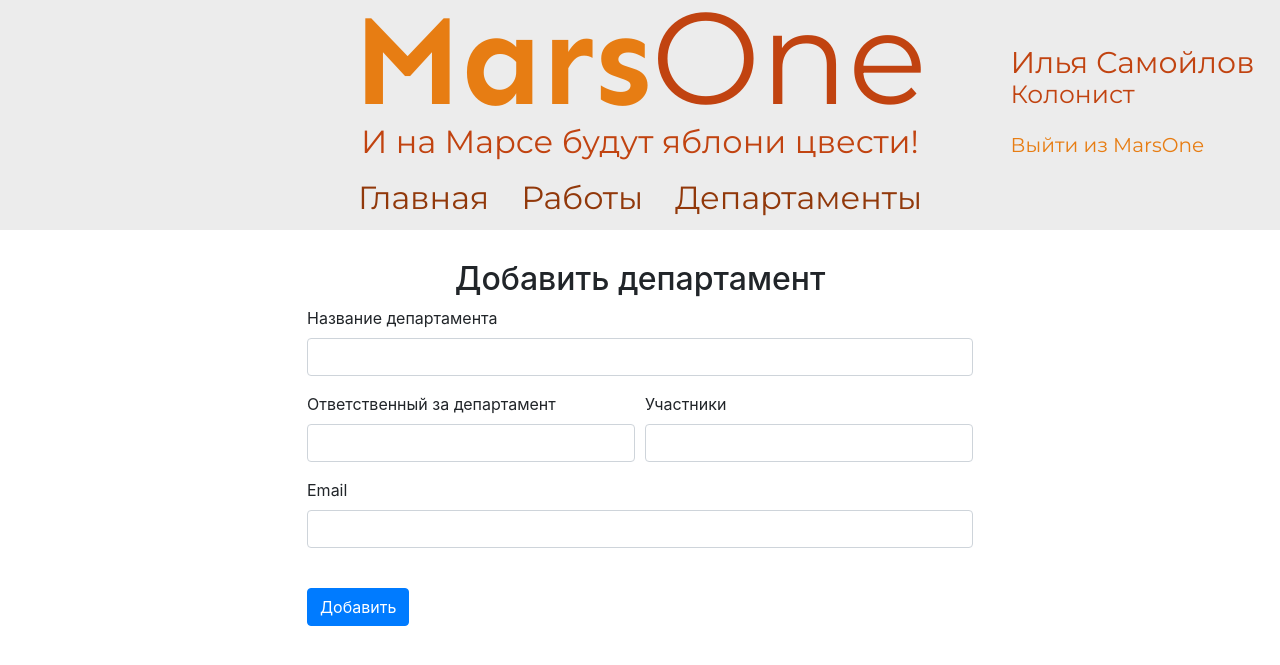
After one commit to SIAILYA/Flask-YaL, a Flask app: page /add_dep in a window 1280 px wide. The commit adds this page. Shown: the top 665 px of the page. Run offline with Flask 2, Linux system fonts and the light colour scheme; a user stored in the database is signed in; some libraries are stand-ins or nearby versions.

Commit message:
Добавлены департменты и работа с ними

```diff
--- a/data/__all_models.py
+++ b/data/__all_models.py
@@ -1,2 +1,3 @@
 from . import users
 from . import jobs
+from . import departments
--- /dev/null
+++ b/data/forms/add_dep_form.py
@@ -0,0 +1,11 @@
+from flask_wtf import FlaskForm
+from wtforms import *
+from wtforms.validators import DataRequired
+
+
+class AddDepartmentForm(FlaskForm):
+    title = StringField('Название департамента', validators=[DataRequired()])
+    chief = IntegerField('ID лидера', validators=[DataRequired()])
+    members = StringField('Участники', validators=[DataRequired()])
+    email = StringField('Email департамента', validators=[DataRequired()])
+    submit = SubmitField('Добавить')
--- a/main.py
+++ b/main.py
@@ -4,6 +4,8 @@ from flask import Flask, render_template, redirect
 from flask_login import LoginManager, login_user, login_required, logout_user, current_user
 
 from data import db_session
+from data.departments import Department
+from data.forms.add_dep_form import AddDepartmentForm
 from data.forms.add_work_form import AddWorkForm
 from data.forms.login_form import LoginForm
 from data.forms.register_form import RegisterForm
@@ -122,6 +124,64 @@ def del_job(job_id):
         return 'Ошибка доступа!'
 
 
+@app.route("/departments_list")
+def departments_list():
+    session = db_session.create_session()
+    departments = session.query(Department).all()
+    users = session.query(User).all()
+    us = {}
+    for u in users:
+        us.update({u.id: u.surname + ' ' + u.name})
+    return render_template("departments_list.html", departments=departments, us=us)
+
+
+@app.route("/add_dep", methods=['GET', 'POST'])
+@login_required
+def add_dep():
+    form = AddDepartmentForm()
+    session = db_session.create_session()
+    if form.validate_on_submit():
+        new_dep = Department(title=form.title.data,
+                             chief=form.chief.data,
+                             members=form.members.data,
+                             email=form.email.data)
+        session.add(new_dep)
+        session.commit()
+        return redirect('/departments_list')
+    return render_template('add_dep.html', form=form, title='Добавление работы')
+
+
+@app.route("/corr_dep/<dep_id>", methods=['GET', 'POST'])
+@login_required
+def corr_dep(dep_id):
+    form = AddDepartmentForm()
+    session = db_session.create_session()
+    if (current_user.id == session.query(Department).filter(Department.id == dep_id).first().chief) or (current_user.id == 1):
+        if form.validate_on_submit():
+            to_corr_dep = session.query(Department).filter(Department.id == dep_id).first()
+            to_corr_dep.title = form.title.data
+            to_corr_dep.chief = form.chief.data
+            to_corr_dep.email = form.email.data
+            session.commit()
+            return redirect('/departments_list')
+        return render_template('add_dep.html', title='Редактирование департамента', form=form,
+                               dep=session.query(Department).filter(Department.id == dep_id).first())
+    else:
+        return 'Ошибка доступа!'
+
+
+@app.route("/del_dep/<dep_id>", methods=['GET', 'POST'])
+@login_required
+def del_dep(dep_id):
+    session = db_session.create_session()
+    if (current_user.id == session.query(Department).filter(Department.id == dep_id).first().chief) or (current_user.id == 1):
+        session.delete(session.query(Department).filter(Department.id == dep_id).first())
+        session.commit()
+        return redirect('/departments_list')
+    else:
+        return 'Ошибка доступа!'
+
+
 @app.route('/register', methods=['GET', 'POST'])
 def register():
     form = RegisterForm()
--- a/static/css/jobs.css
+++ b/static/css/jobs.css
@@ -3,6 +3,12 @@
 }
 
 .add-work-form{
+     position: relative;
+     width: 60%;
+     left: 20%;
+}
+
+.add-dep-form{
     position: relative;
     width: 60%;
     left: 20%;
--- /dev/null
+++ b/templates/add_dep.html
@@ -0,0 +1,137 @@
+{% extends "base.html" %}
+{% block css_enable %}
+<link rel="stylesheet" href="/static/css/jobs.css">
+{% endblock %}
+
+{% block content %}
+<div class="title-line text-center">
+    {% if title == 'Редактирование департамента'%}
+        {{ title }}
+    {% else %}
+        <h2>Добавить департамент</h2>
+    {% endif %}
+</div>
+{% if not dep %}
+    <div class="add-dep-form">
+    <form method="post" novalidate>
+        {{ form.csrf_token }}
+        <div class="form-group">
+            <label for="title">Название департамента</label>
+            {% if not form.title.errors %}
+                {{ form.title(class="form-control") }}
+            {% else %}
+                {{ form.title(class="form-control is-invalid") }}
+                <div class="invalid-feedback">
+                    Введите название для департамента!
+                </div>
+            {% endif %}
+        </div>
+        <div class="form-row">
+            <div class="form-group col-md-6">
+                <label for="chief">Ответственный за департамент</label>
+                {% if not form.chief.errors %}
+                    {{ form.chief(class="form-control") }}
+                {% else %}
+                    {% if error == '1' %}
+                        {{ form.chief(class="form-control is-invalid") }}
+                        <div class="invalid-feedback">
+                            Нет пользователя с таким ID!
+                        </div>
+                    {% else %}
+                        {{ form.chief(class="form-control is-invalid") }}
+                        <div class="invalid-feedback">
+                            Пожалуйста укажите ответственного
+                        </div>
+                    {% endif %}
+                {% endif %}
+            </div>
+            <div class="form-group col-md-6">
+                <label for="collaborators">Участники</label>
+                {% if not form.members.errors %}
+                    {{ form.members(class="form-control") }}
+                {% else %}
+                    {{ form.members(class="form-control is-invalid") }}
+                    <div class="invalid-feedback">
+                        Пожалуйста укажите участников
+                    </div>
+                {% endif %}
+            </div>
+        </div>
+        <div class="form-group">
+            <label for="email">Email</label>
+            {% if not form.email.errors %}
+                {{ form.email(class="form-control") }}
+            {% else %}
+                {{ form.email(class="form-control is-invalid") }}
+                <div class="invalid-feedback">
+                    Введите Email департамента!
+                </div>
+            {% endif %}
+        </div>
+        <br>
+        {{ form.submit(class="btn btn-primary", type="submit") }}
+    </form>
+</div>
+{% else %}
+    <div class="add-dep-form">
+        <form method="post" novalidate>
+            {{ form.csrf_token }}
+            <div class="form-group">
+                <label for="title">Название департамента</label>
+                {% if not form.title.errors %}
+                    {{ form.title(class="form-control", value=dep.title) }}
+                {% else %}
+                    {{ form.title(class="form-control is-invalid") }}
+                    <div class="invalid-feedback">
+                        Введите название для департамента!
+                    </div>
+                {% endif %}
+            </div>
+            <div class="form-row">
+                <div class="form-group col-md-6">
+                    <label for="chief">Ответственный за департамент</label>
+                    {% if not form.chief.errors %}
+                        {{ form.chief(class="form-control", value=dep.chief) }}
+                    {% else %}
+                        {% if error == '1' %}
+                            {{ form.chief(class="form-control is-invalid") }}
+                            <div class="invalid-feedback">
+                                Нет пользователя с таким ID!
+                            </div>
+                        {% else %}
+                            {{ form.chief(class="form-control is-invalid") }}
+                            <div class="invalid-feedback">
+                                Пожалуйста укажите ответственного
+                            </div>
+                        {% endif %}
+                    {% endif %}
+                </div>
+                <div class="form-group col-md-6">
+                    <label for="collaborators">Участники</label>
+                    {% if not form.members.errors %}
+                        {{ form.members(class="form-control", value=dep.members) }}
+                    {% else %}
+                        {{ form.members(class="form-control is-invalid") }}
+                        <div class="invalid-feedback">
+                            Пожалуйста укажите участников
+                        </div>
+                    {% endif %}
+                </div>
+            </div>
+            <div class="form-group">
+                <label for="email">Email</label>
+                {% if not form.email.errors %}
+                    {{ form.email(class="form-control", value=dep.email) }}
+                {% else %}
+                    {{ form.email(class="form-control is-invalid") }}
+                    <div class="invalid-feedback">
+                        Введите Email департамента!
+                    </div>
+                {% endif %}
+            </div>
+            <br>
+            {{ form.submit(class="btn btn-primary", type="submit", value="Редактировать") }}
+        </form>
+    </div>
+{% endif %}
+{% endblock %}
--- a/templates/base.html
+++ b/templates/base.html
@@ -40,7 +40,7 @@
                 <a class="nav-link" href="/jobs_list">Работы</a>
             </li>
             <li class="nav-item">
-                <a class="nav-link disabled" href="#">Департаменты</a>
+                <a class="nav-link" href="/departments_list">Департаменты</a>
             </li>
         </ul>
     </header>
```
Also changed, not shown: templates/departments_list.html (added, +48 -0 lines), db/jobs.sqlite.
